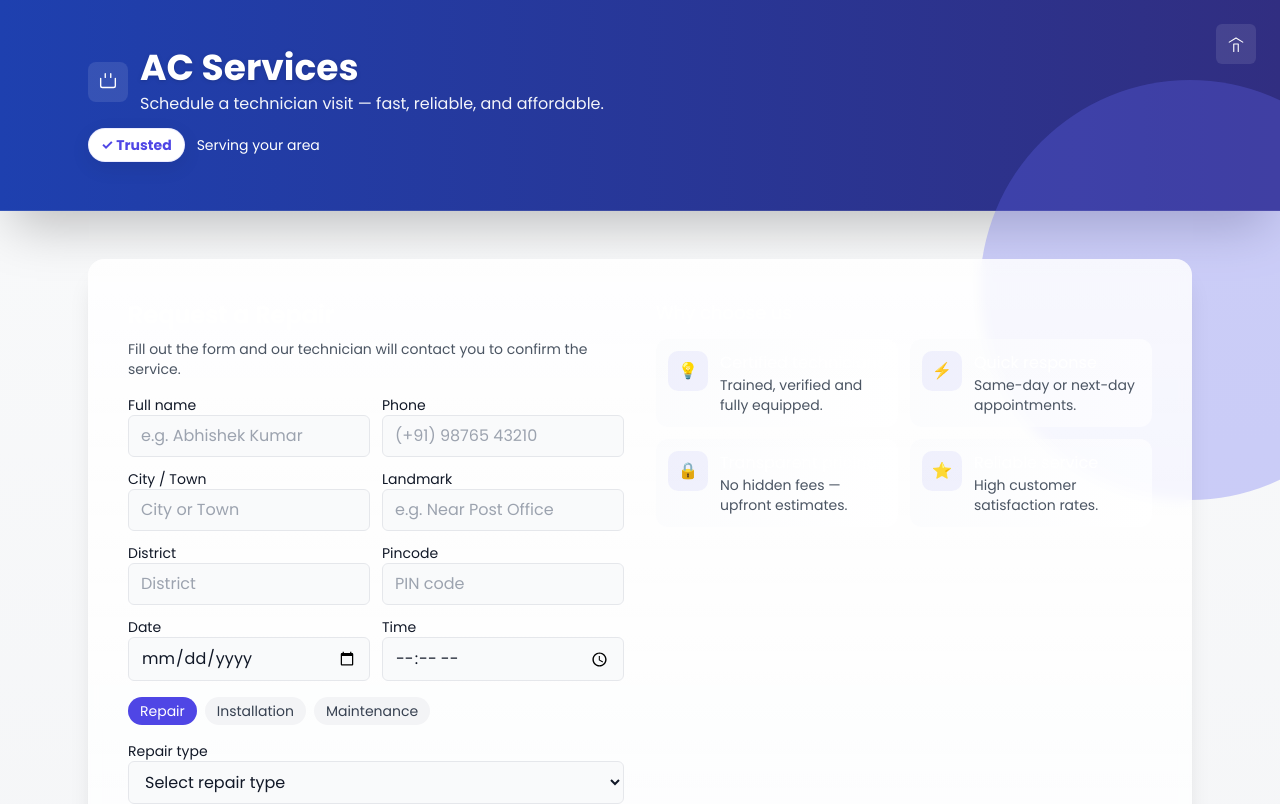
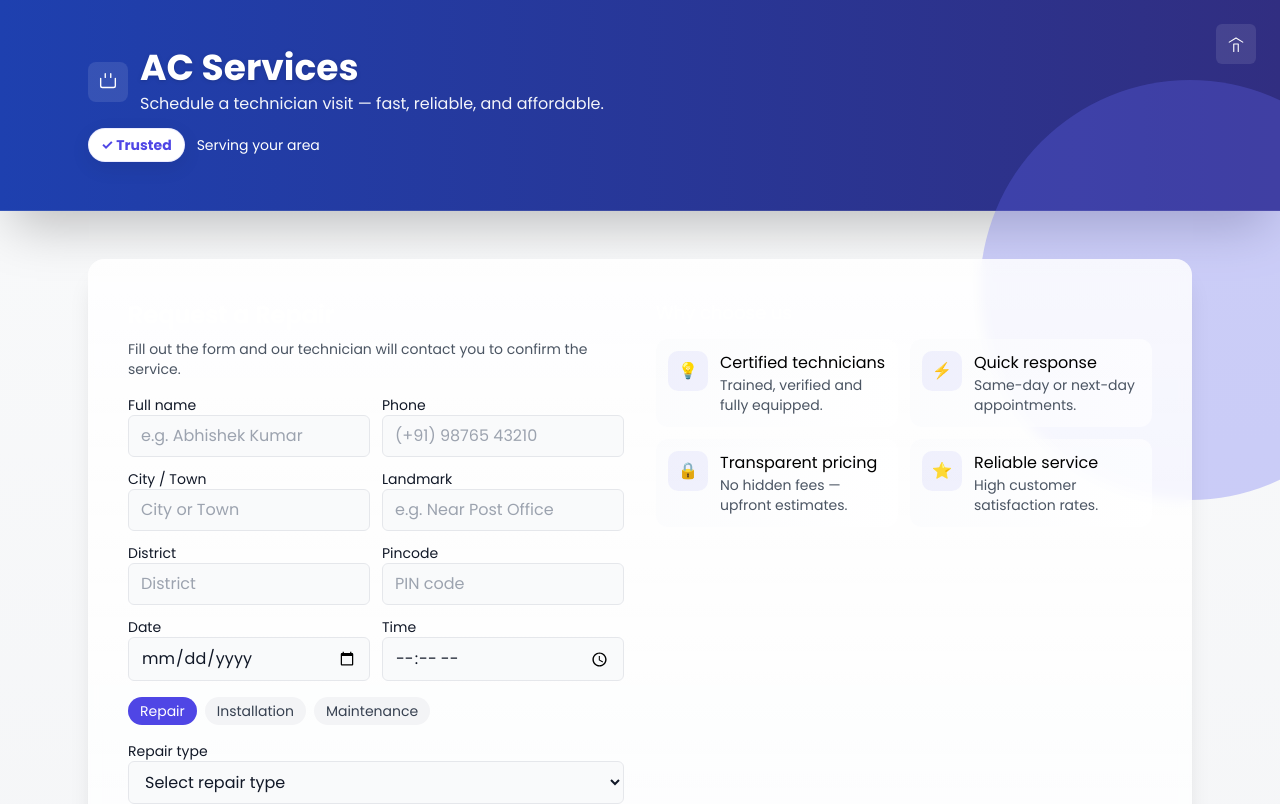
Before and after one commit to nirbhaycodess/Ac-services-booking, a React (Vite) app in the folder frontend/: page /booking in a window 1280 px wide. Shown: the top 804 px of the page. Built offline with nearby package versions, Linux system fonts and the light colour scheme; no server answers.

Commit message:
style(frontend): make feature titles text-black for visibility

```diff
--- a/frontend/src/pages/BookingPage.jsx
+++ b/frontend/src/pages/BookingPage.jsx
@@ -18,28 +18,28 @@ export default function BookingPage() {
               <div className="feature-item card-hover">
                 <div className="feature-icon">💡</div>
                 <div>
-                  <div className="font-medium ">Certified technicians</div>
+                  <div className="font-medium text-black">Certified technicians</div>
                   <div className="text-sm text-gray-600">Trained, verified and fully equipped.</div>
                 </div>
               </div>
               <div className="feature-item card-hover">
                 <div className="feature-icon">⚡</div>
                 <div>
-                  <div className="font-medium">Quick response</div>
+                  <div className="font-medium text-black">Quick response</div>
                   <div className="text-sm text-gray-600">Same-day or next-day appointments.</div>
                 </div>
               </div>
               <div className="feature-item card-hover">
                 <div className="feature-icon">🔒</div>
                 <div>
-                  <div className="font-medium">Transparent pricing</div>
+                  <div className="font-medium text-black">Transparent pricing</div>
                   <div className="text-sm text-gray-600">No hidden fees — upfront estimates.</div>
                 </div>
               </div>
               <div className="feature-item card-hover">
                 <div className="feature-icon">⭐</div>
                 <div>
-                  <div className="font-medium">Reliable service</div>
+                  <div className="font-medium text-black">Reliable service</div>
                   <div className="text-sm text-gray-600">High customer satisfaction rates.</div>
                 </div>
               </div>
```
